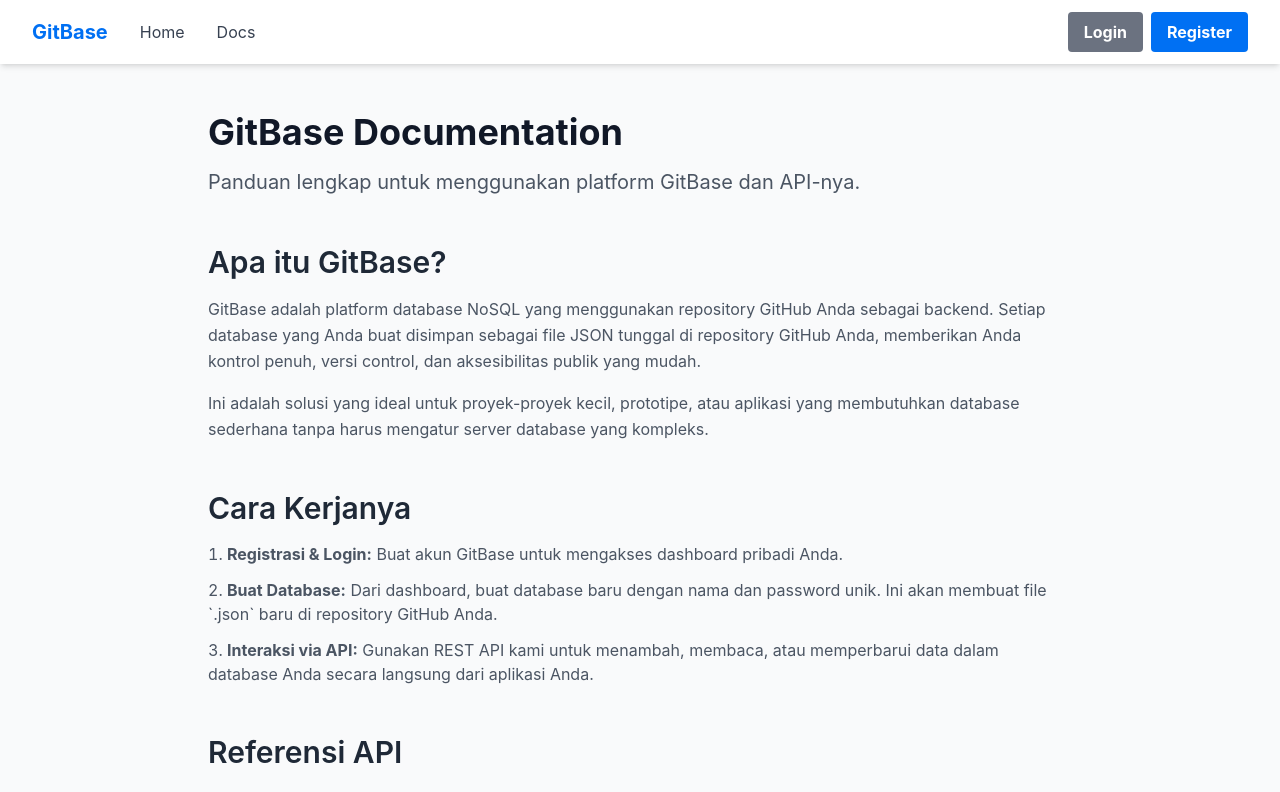
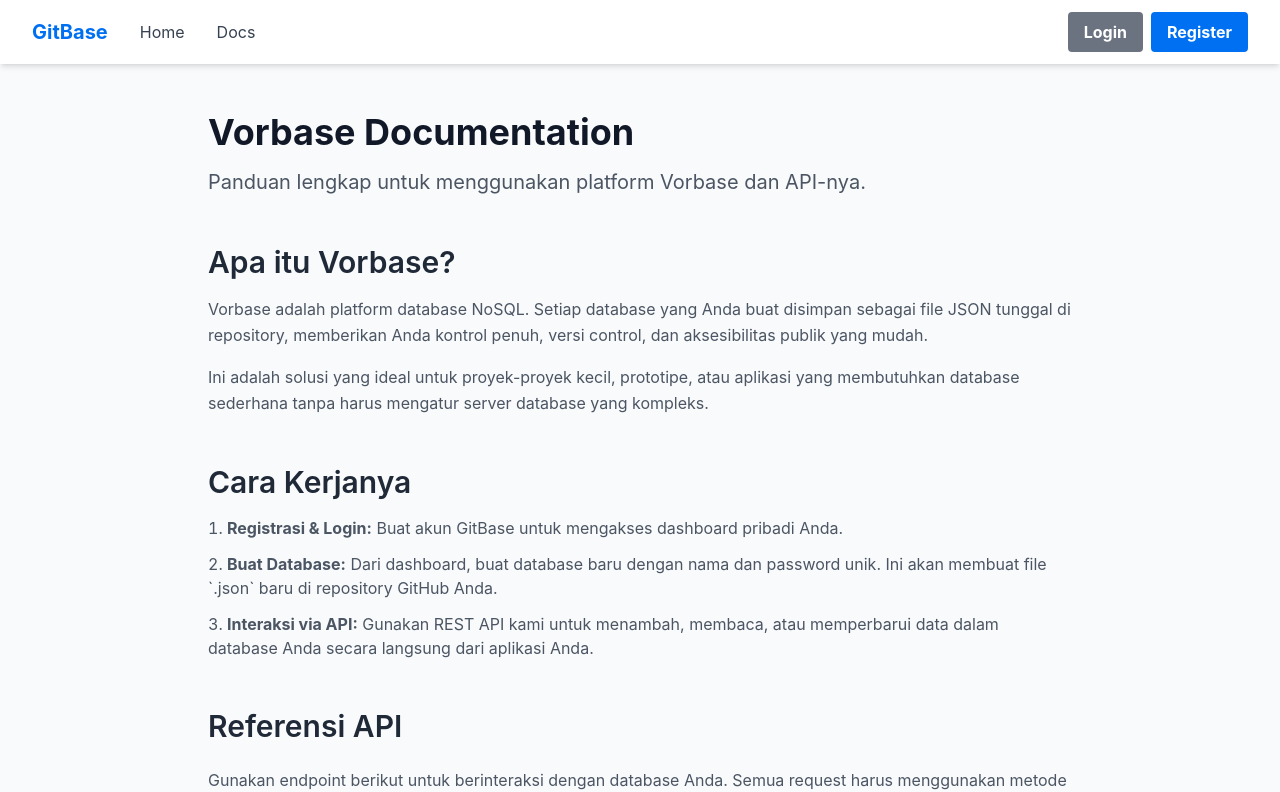
Before and after one commit to lemh5737-pixel/Gitbase, a Next.js app: page /docs in a window 1280 px wide. Shown: the top 792 px of the page. Built offline with nearby package versions, Linux system fonts and the light colour scheme; no server answers.

Commit message:
Update docs.js

```diff
--- a/pages/docs.js
+++ b/pages/docs.js
@@ -8,16 +8,16 @@ export default function DocsPage() {
       <Navbar />
       <main className="max-w-4xl mx-auto py-12 px-4">
         <header className="mb-12">
-          <h1 className="text-4xl font-bold text-gray-900 mb-4">GitBase Documentation</h1>
+          <h1 className="text-4xl font-bold text-gray-900 mb-4">Vorbase Documentation</h1>
           <p className="text-xl text-gray-600">
-            Panduan lengkap untuk menggunakan platform GitBase dan API-nya.
+            Panduan lengkap untuk menggunakan platform Vorbase dan API-nya.
           </p>
         </header>
 
         <section className="mb-12">
-          <h2 className="text-3xl font-semibold text-gray-800 mb-4">Apa itu GitBase?</h2>
+          <h2 className="text-3xl font-semibold text-gray-800 mb-4">Apa itu Vorbase?</h2>
           <p className="text-gray-600 leading-relaxed mb-4">
-            GitBase adalah platform database NoSQL yang menggunakan repository GitHub Anda sebagai backend. Setiap database yang Anda buat disimpan sebagai file JSON tunggal di repository GitHub Anda, memberikan Anda kontrol penuh, versi control, dan aksesibilitas publik yang mudah.
+            Vorbase adalah platform database NoSQL. Setiap database yang Anda buat disimpan sebagai file JSON tunggal di repository, memberikan Anda kontrol penuh, versi control, dan aksesibilitas publik yang mudah.
           </p>
           <p className="text-gray-600 leading-relaxed">
             Ini adalah solusi yang ideal untuk proyek-proyek kecil, prototipe, atau aplikasi yang membutuhkan database sederhana tanpa harus mengatur server database yang kompleks.
```
